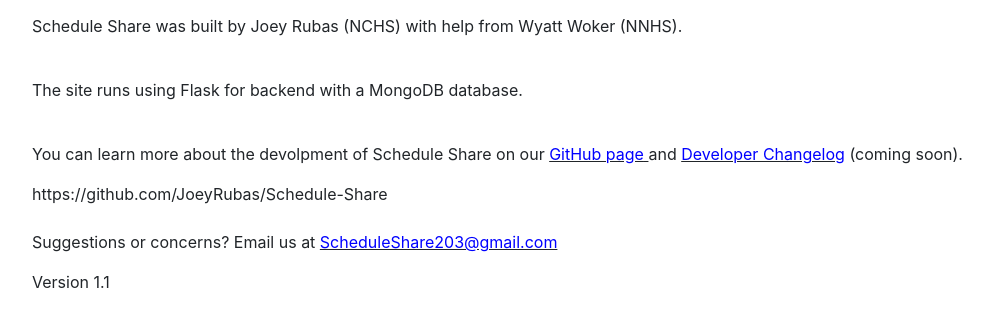
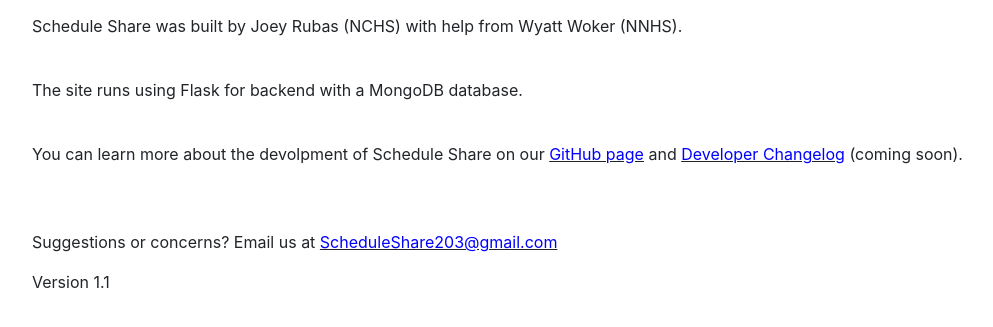
Before and after one commit to JoeyRubas/Schedule-Share, a Flask app: page /about in a window 1280 px wide. Shown: the part 56-383 px from the top of the page, without its empty margins (53-1046 px from the left). Run offline with Flask 2, Linux system fonts and the light colour scheme; some libraries are stand-ins or nearby versions.

Commit message:
Changed the underlining and removed second link to GitHub
This link was right above and the second time it wasn't even a hyperlink so it was not necessary at all

```diff
--- a/templates/about.html
+++ b/templates/about.html
@@ -6,8 +6,7 @@
 <br>
 <p>The site runs using Flask for backend with a MongoDB database.</p>
 <br>
-<p>You can learn more about the devolpment of Schedule Share on our <u><a href="https://github.com/JoeyRubas/Schedule-Share" style="color:blue">GitHub page</a> </u> and <u><a href="changelog.html" style="color:blue">Developer Changelog</a></u> (coming soon).</p>
-<a>https://github.com/JoeyRubas/Schedule-Share</a>
+<p>You can learn more about the devolpment of Schedule Share on our <u><a href="https://github.com/JoeyRubas/Schedule-Share" style="color:blue">GitHub page</a></u> and <u><a href="changelog.html" style="color:blue">Developer Changelog</a></u> (coming soon).</p>
 <br>
 <br>
 <p>Suggestions or concerns? Email us at <u><a href="mailto:scheduleshare203@gmail.com" style="color:blue">ScheduleShare203@gmail.com</a></u></p>
```
